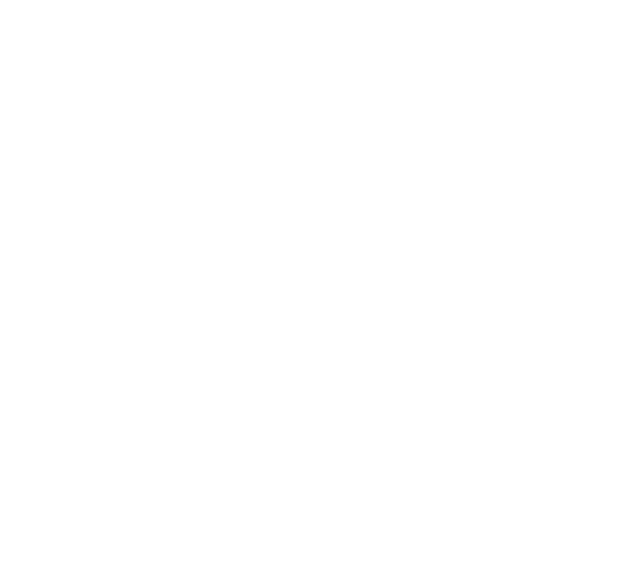
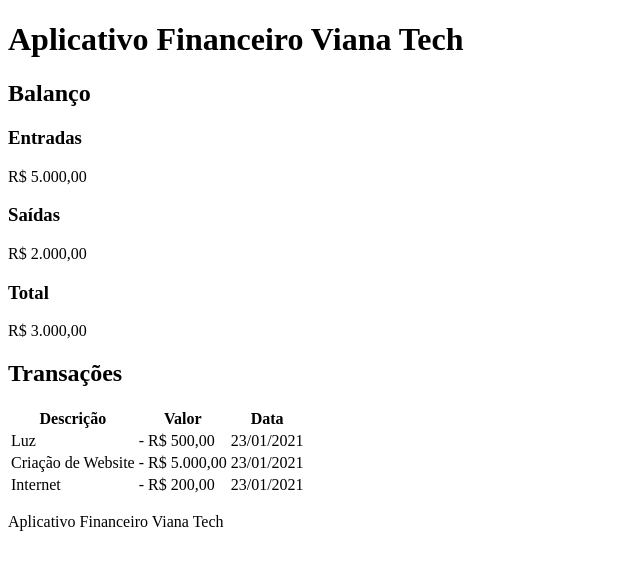
Before and after one commit to EmmanuelVirtual/app-financeiro, a plain HTML site: page index.html in a window 1280 px wide. Shown: the whole page, without its empty margins (0-640 px from the left). Drawn offline with Linux system fonts and the light colour scheme.

Commit message:
commit 2

```diff
--- a/index.html
+++ b/index.html
@@ -1,12 +1,81 @@
 <!DOCTYPE html>
 <html lang="pt-br">
+
 <head>
     <meta charset="UTF-8">
     <meta http-equiv="X-UA-Compatible" content="IE=edge">
     <meta name="viewport" content="width=device-width, initial-scale=1.0">
-    <title>Document</title>
+    <title>Aplicativo Financeiro Viana Tech</title>
 </head>
+
 <body>
 
+
+    <header>
+        <h1 id="logo">Aplicativo Financeiro Viana Tech</h1>
+    </header>
+
+    <main>
+        <section id="balance">
+            <h2>Balanço</h2>
+
+            <div class="card">
+                <h3>Entradas</h3>
+                <p>R$ 5.000,00</p>
+            </div>
+            <div class="card">
+                <h3>Saídas</h3>
+                <p>R$ 2.000,00</p>
+            </div>
+            <div class="card">
+                <h3>Total</h3>
+                <p>R$ 3.000,00</p>
+            </div>
+
+
+
+
+
+        </section>
+
+        <section id="transaction">
+            <h2>Transações</h2>
+            <table id="data-table">
+                <thead>
+                    <tr>
+                        <th>Descrição</th>
+                        <th>Valor</th>
+                        <th>Data</th>
+
+                    </tr>
+                </thead>
+                <tbody>
+                    <tr>
+                        <td>Luz</td>
+                        <td>- R$ 500,00</td>
+                        <td>23/01/2021</td>
+                    </tr>
+                    <tr>
+                        <td>Criação de Website</td>
+                        <td>- R$ 5.000,00</td>
+                        <td>23/01/2021</td>
+                    </tr>
+                    <tr>
+                        <td>Internet</td>
+                        <td>- R$ 200,00</td>
+                        <td>23/01/2021</td>
+                    </tr>
+                </tbody>
+            </table>
+        </section>
+
+
+
+    </main>
+
+    <footer>
+        <p>Aplicativo Financeiro Viana Tech</p>
+    </footer>
 </body>
+
 </html>
```
